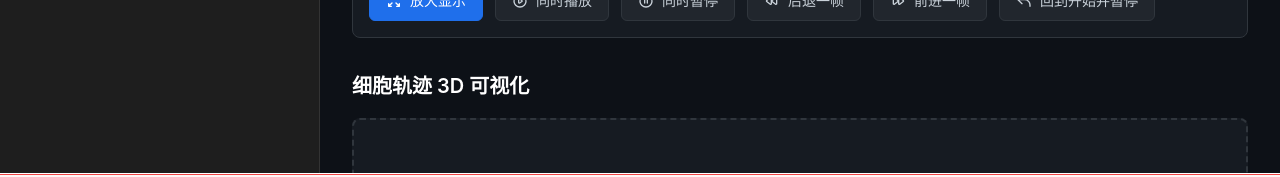
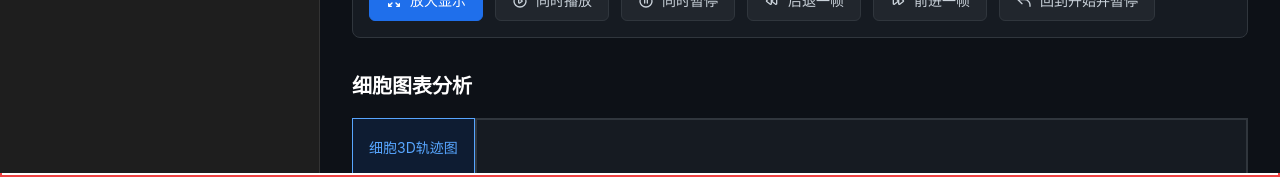
Before and after one commit to AoTarius/cell-yolo-web, a Vue app in the folder frontend/: page / in a window 1280 px wide. Both pictures are taken after a click on the element 159 px from the left and 325 px from the top of the page. Shown: the part 627-804 px from the top of the page. Built offline with nearby package versions, Linux system fonts and the light colour scheme; no server answers; the HTML template or start-up script is replaced by a standard one.

Commit message:
准备了临时的细胞图表分析区域，后续可以在这里进行整体绘图。

```diff
--- a/frontend/src/components/result/AnalysisResult.vue
+++ b/frontend/src/components/result/AnalysisResult.vue
@@ -7,6 +7,7 @@ import { useToast } from '@/composables/useToast'
 import CellDetailPanel from '../CellDetailPanel.vue'
 import ResultHeader from './ResultHeader.vue'
 import VideoPlayer from './VideoPlayer.vue'
+import CellIconAnalysis from './CellIconAnalysis.vue'
 
 const props = defineProps<{
   record: AnalysisRecord
@@ -163,28 +164,8 @@ function handleVideoError() {
         @video-error="handleVideoError"
       />
 
-      <!-- 3D轨迹图占位 -->
-      <div class="visualization-section">
-        <h3>细胞轨迹 3D 可视化</h3>
-        <div class="visualization-placeholder">
-          <svg
-            class="placeholder-icon"
-            fill="none"
-            stroke="currentColor"
-            viewBox="0 0 24 24"
-            xmlns="http://www.w3.org/2000/svg"
-          >
-            <path
-              stroke-linecap="round"
-              stroke-linejoin="round"
-              stroke-width="2"
-              d="M7 12l3-3 3 3 4-4M8 21l4-4 4 4M3 4h18M4 4h16v12a1 1 0 01-1 1H5a1 1 0 01-1-1V4z"
-            ></path>
-          </svg>
-          <p>3D 轨迹图 (X-Y-Time)</p>
-          <p class="placeholder-hint">此处将展示细胞运动轨迹的三维可视化</p>
-        </div>
-      </div>
+      <!-- 细胞图标分析 -->
+      <CellIconAnalysis />
 
       <!-- 细胞列表占位 -->
       <div class="cell-list-section">
--- /dev/null
+++ b/frontend/src/components/result/CellIconAnalysis.vue
@@ -0,0 +1,216 @@
+<script setup lang="ts">
+import { ref } from 'vue'
+
+// 当前选中的图表
+const selectedChart = ref<number>(1)
+
+// 图表列表
+const charts = [1, 2, 3, 4, 5, 6]
+
+// 选择图表
+function selectChart(chartNumber: number) {
+  selectedChart.value = chartNumber
+}
+</script>
+
+<template>
+  <div class="cell-icon-analysis">
+    <h3>细胞图表分析</h3>
+    <div class="content-wrapper">
+      <!-- 侧边栏按钮区域 -->
+      <div class="sidebar">
+        <button
+          v-for="chart in charts"
+          :key="chart"
+          :class="['chart-button', { active: selectedChart === chart }]"
+          @click="selectChart(chart)"
+        >
+          {{ chart === 1 ? '细胞3D轨迹图' : `图表${chart}` }}
+        </button>
+      </div>
+
+      <!-- 主内容区域 -->
+      <div class="main-content">
+        <div class="visualization-placeholder">
+          <!-- 图表1：3D轨迹图 -->
+          <template v-if="selectedChart === 1">
+            <svg
+              class="placeholder-icon"
+              fill="none"
+              stroke="currentColor"
+              viewBox="0 0 24 24"
+              xmlns="http://www.w3.org/2000/svg"
+            >
+              <path
+                stroke-linecap="round"
+                stroke-linejoin="round"
+                stroke-width="2"
+                d="M7 12l3-3 3 3 4-4M8 21l4-4 4 4M3 4h18M4 4h16v12a1 1 0 01-1 1H5a1 1 0 01-1-1V4z"
+              ></path>
+            </svg>
+            <p>3D 轨迹图 (X-Y-Time)</p>
+            <p class="placeholder-hint">此处将展示细胞运动轨迹的三维可视化</p>
+          </template>
+
+          <!-- 图表2-6：图标分析 -->
+          <template v-else>
+            <svg
+              class="placeholder-icon"
+              fill="none"
+              stroke="currentColor"
+              viewBox="0 0 24 24"
+              xmlns="http://www.w3.org/2000/svg"
+            >
+              <path
+                stroke-linecap="round"
+                stroke-linejoin="round"
+                stroke-width="2"
+                d="M4 16l4.586-4.586a2 2 0 012.828 0L16 16m-2-2l1.586-1.586a2 2 0 012.828 0L20 14m-6-6h.01M6 20h12a2 2 0 002-2V6a2 2 0 00-2-2H6a2 2 0 00-2 2v12a2 2 0 002 2z"
+              ></path>
+            </svg>
+            <p>细胞图表分析 - 图表{{ selectedChart }}</p>
+            <p class="placeholder-hint">此处将展示细胞的图表化分析结果</p>
+          </template>
+        </div>
+      </div>
+    </div>
+  </div>
+</template>
+
+<style scoped>
+.cell-icon-analysis {
+  margin-bottom: 2rem;
+}
+
+.cell-icon-analysis h3 {
+  font-size: 1.25rem;
+  font-weight: 600;
+  color: #fff;
+  margin: 0 0 1rem 0;
+  transition: color 0.3s;
+}
+
+:global(:root:not(.dark)) .cell-icon-analysis h3 {
+  color: #333;
+}
+
+.content-wrapper {
+  display: flex;
+  gap: 0;
+}
+
+/* 侧边栏样式 */
+.sidebar {
+  display: flex;
+  flex-direction: column;
+  gap: 0;
+  min-width: 80px;
+}
+
+.chart-button {
+  padding: 0.75rem 1rem;
+  background: #161b22;
+  color: #c9d1d9;
+  border: 1px solid #30363d;
+  border-radius: 0;
+  font-size: 0.875rem;
+  cursor: pointer;
+  transition: all 0.2s;
+  text-align: center;
+  height: 60px;
+  width: 100%;
+}
+
+:global(:root:not(.dark)) .chart-button {
+  background: #fff;
+  color: #333;
+  border-color: #e0e0e0;
+}
+
+.chart-button:hover {
+  background: #1f6feb20;
+  border-color: #58a6ff;
+  color: #58a6ff;
+}
+
+:global(:root:not(.dark)) .chart-button:hover {
+  background: #e3f2fd;
+  border-color: #2196f3;
+  color: #2196f3;
+}
+
+.chart-button.active {
+  background: #1f6feb20;
+  border-color: #58a6ff;
+  color: #58a6ff;
+}
+
+:global(:root:not(.dark)) .chart-button.active {
+  background: #e3f2fd;
+  border-color: #2196f3;
+  color: #2196f3;
+}
+
+/* 主内容区域 */
+.main-content {
+  flex: 1;
+  min-width: 0;
+  display: flex;
+  align-items: flex-start;
+}
+
+.visualization-placeholder {
+  background: #161b22;
+  border: 2px solid #30363d;
+  border-radius: 0;
+  padding: 4rem 2rem;
+  text-align: center;
+  color: #8b949e;
+  transition: background 0.3s, border-color 0.3s;
+  width: 100%;
+  aspect-ratio: 1 / 1;
+  display: flex;
+  flex-direction: column;
+  justify-content: center;
+  align-items: center;
+}
+
+:global(:root:not(.dark)) .visualization-placeholder {
+  background: #fff;
+  border: 2px solid #e0e0e0;
+  color: #666;
+}
+
+.placeholder-icon {
+  width: 64px;
+  height: 64px;
+  margin: 0 auto 1rem;
+  color: #30363d;
+  transition: color 0.3s;
+}
+
+:global(:root:not(.dark)) .placeholder-icon {
+  color: #ccc;
+}
+
+.visualization-placeholder p {
+  margin: 0.5rem 0;
+  font-size: 1rem;
+  color: #c9d1d9;
+  transition: color 0.3s;
+}
+
+:global(:root:not(.dark)) .visualization-placeholder p {
+  color: #333;
+}
+
+.placeholder-hint {
+  font-size: 0.875rem !important;
+  color: #6e7681 !important;
+  transition: color 0.3s;
+}
+
+:global(:root:not(.dark)) .placeholder-hint {
+  color: #999 !important;
+}
+</style>
```
